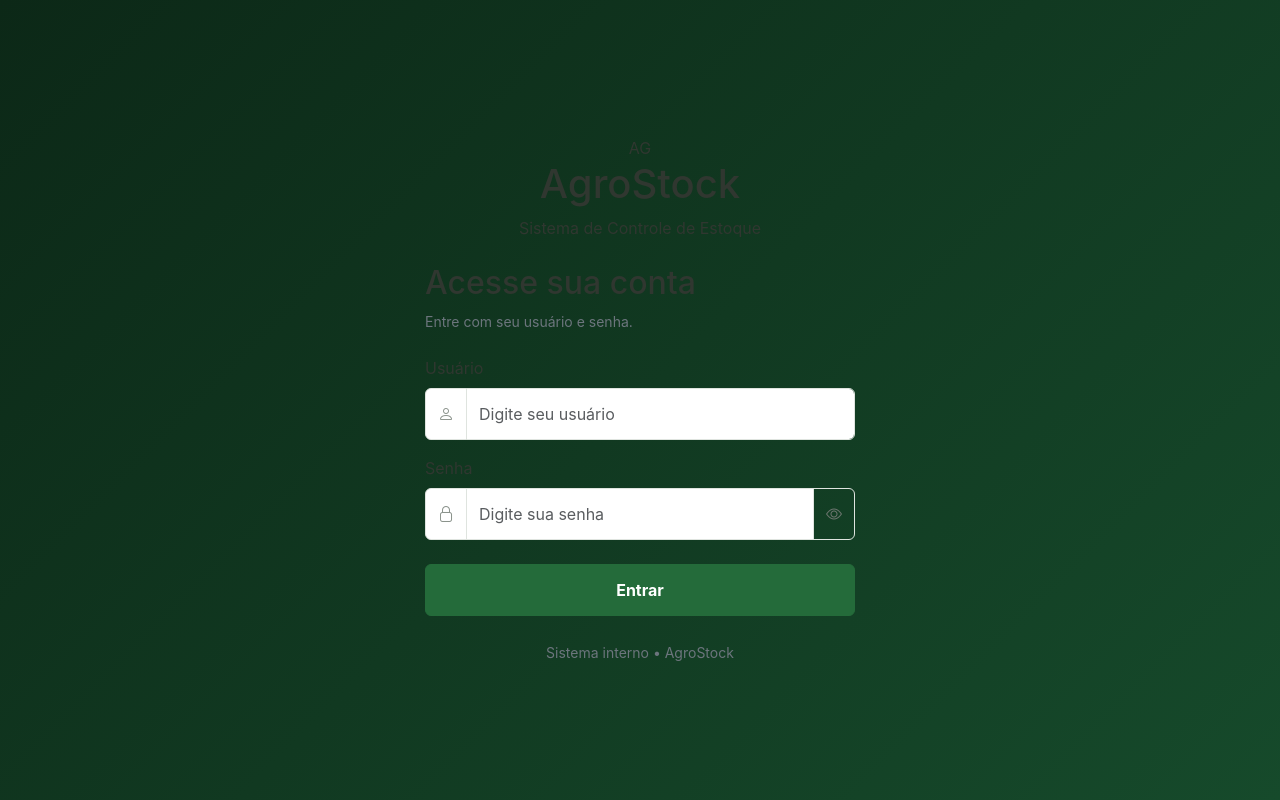
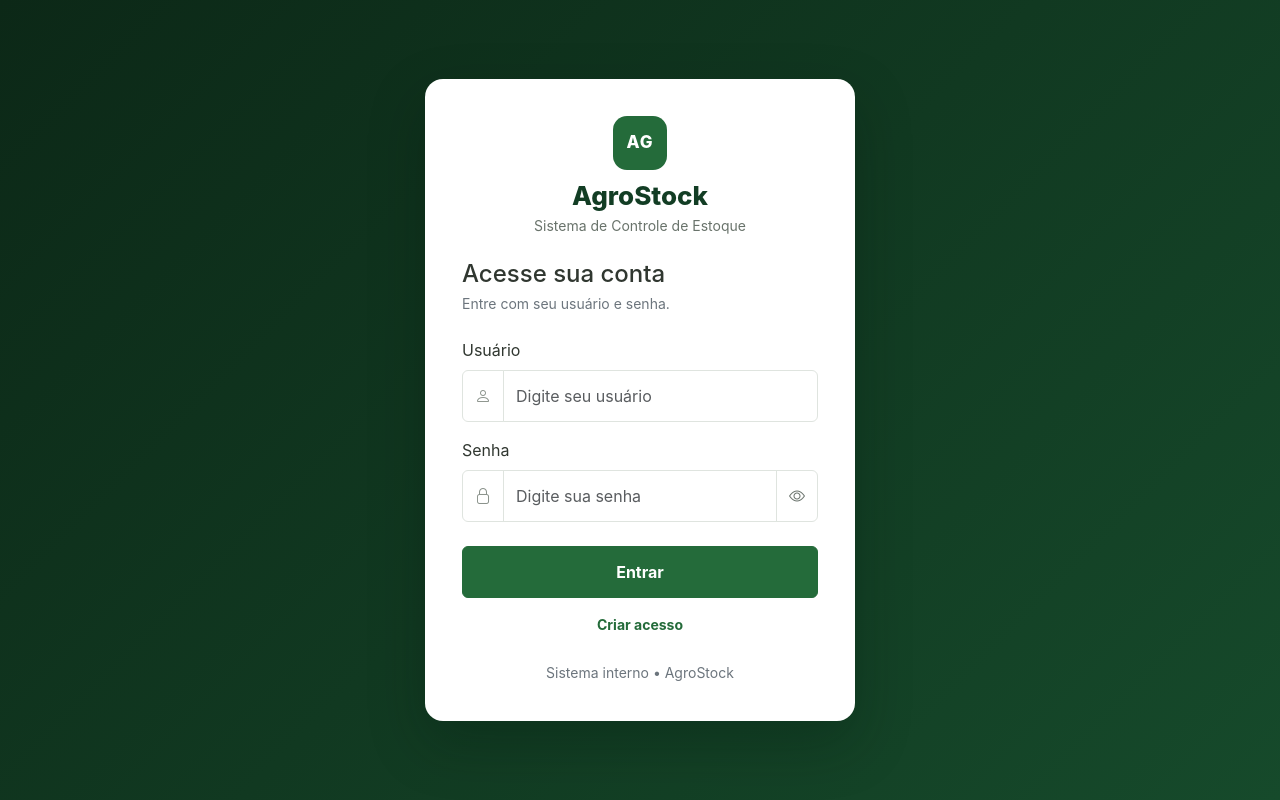
Before and after one commit to Ailtonmds/sistema-tcc-2026, a PHP site: page / in a window 1280 px wide. Run offline with PHP 8.4, Linux system fonts and the light colour scheme.

Commit message:
6-08-2026

```diff
--- a/frontend/style.css
+++ b/frontend/style.css
@@ -225,6 +225,55 @@
     width: 100%;
 
     max-width: 430px;
+
+    padding: 36px;
+    border: 1px solid rgba(255, 255, 255, 0.32);
+    border-radius: 18px;
+    background: #fff;
+    box-shadow: 0 22px 55px rgba(4, 25, 13, 0.28);
+}
+
+
+.logo {
+    width: 54px;
+    height: 54px;
+    display: inline-flex;
+    align-items: center;
+    justify-content: center;
+    margin-bottom: 10px;
+    border-radius: 14px;
+    background: var(--verde);
+    color: #fff;
+    font-size: 17px;
+    font-weight: 800;
+    letter-spacing: 1px;
+}
+
+.brand {
+    margin: 0;
+    color: var(--verde-escuro);
+    font-size: 26px;
+    font-weight: 800;
+}
+
+.subtitle {
+    margin: 4px 0 0;
+    color: var(--texto-secundario);
+    font-size: 14px;
+}
+
+.auth-link {
+    display: inline-block;
+    margin-top: 16px;
+    color: var(--verde);
+    font-size: 14px;
+    font-weight: 700;
+    text-decoration: none;
+}
+
+.auth-link:hover {
+    color: var(--verde-hover);
+    text-decoration: underline;
 }
 
 
@@ -535,6 +584,8 @@
 
     .login-card {
         max-width: 100%;
+
+        padding: 28px 22px;
     }
 
 }
--- a/index.html
+++ b/index.html
@@ -2,139 +2,51 @@
 <html lang="pt-BR">
 <head>
     <meta charset="UTF-8">
-    <meta
-        name="viewport"
-        content="width=device-width, initial-scale=1.0"
-    >
+    <meta name="viewport" content="width=device-width, initial-scale=1.0">
     <title>Login | AgroStock</title>
-    <!-- Bootstrap -->
-    <link
-        href="https://cdn.jsdelivr.net/npm/bootstrap@5.3.8/dist/css/bootstrap.min.css"
-        rel="stylesheet"
-    >
-    <!-- Bootstrap Icons -->
-    <link rel="stylesheet" href="https://cdn.jsdelivr.net/npm/bootstrap-icons@1.13.1/font/bootstrap-icons.min.css"
-    >
-    <!-- CSS -->
-    <link rel="stylesheet" href="/frontend/style.css">
+    <link href="https://cdn.jsdelivr.net/npm/bootstrap@5.3.8/dist/css/bootstrap.min.css" rel="stylesheet">
+    <link rel="stylesheet" href="https://cdn.jsdelivr.net/npm/bootstrap-icons@1.13.1/font/bootstrap-icons.min.css">
+    <link rel="stylesheet" href="frontend/style.css">
 </head>
 <body>
     <main class="login-container d-flex align-items-center justify-content-center">
-        <div class="login-card">
-            <!-- LOGO -->
+        <section class="login-card" aria-labelledby="tituloLogin">
             <div class="text-center mb-4">
-                <div class="logo">
-                    AG
-                </div>
-                <h1 class="brand">
-                    AgroStock
-                </h1>
-                <p class="subtitle">
-                    Sistema de Controle de Estoque
-                </p>
+                <div class="logo">AG</div>
+                <h1 class="brand">AgroStock</h1>
+                <p class="subtitle">Sistema de Controle de Estoque</p>
             </div>
-            <!-- TÍTULO -->
             <div class="mb-4">
-                <h2>
-                    Acesse sua conta
-                </h2>
-                <p class="text-secondary small mb-0">
-                    Entre com seu usuário e senha.
-                </p>
+                <h2 id="tituloLogin" class="h4 mb-1">Acesse sua conta</h2>
+                <p class="text-secondary small mb-0">Entre com seu usuário e senha.</p>
             </div>
-            <!-- FORMULÁRIO -->
-            <!-- CORRECAO: credenciais devem ser enviadas por POST, nunca pela URL. -->
             <form id="loginForm" action="backend/login.php" method="POST">
-                <!-- USUÁRIO -->
                 <div class="mb-3">
-                    <label
-                        for="usuario"
-                        class="form-label"
-                    >
-                        Usuário
-                    </label>
+                    <label for="usuario" class="form-label">Usuário</label>
                     <div class="input-group">
-                        <span class="input-group-text">
-                            <i class="bi bi-person"></i>
-                        </span>
-                        <input
-                            type="text"
-                            class="form-control"
-                            id="usuario"
-                            name="usuario"
-                            placeholder="Digite seu usuário"
-                            autocomplete="username"
-                            required
-                        >
+                        <span class="input-group-text"><i class="bi bi-person"></i></span>
+                        <input type="text" class="form-control" id="usuario" name="usuario" placeholder="Digite seu usuário" autocomplete="username" required>
                     </div>
                 </div>
-                <!-- SENHA -->
                 <div class="mb-3">
-                    <label
-                        for="senha"
-                        class="form-label"
-                    >
-                        Senha
-                    </label>
+                    <label for="senha" class="form-label">Senha</label>
                     <div class="input-group">
-                        <span class="input-group-text">
-                            <i class="bi bi-lock"></i>
-                        </span>
-                        <input
-                            type="password"
-                            class="form-control"
-                            id="senha"
-                            name="senha"
-                            placeholder="Digite sua senha"
-                            autocomplete="current-password"
-                            required
-                        >
-                        <button
-                            type="button"
-                            class="btn btn-outline-secondary"
-                            id="mostrarSenha"
-                            aria-label="Mostrar senha"
-                        >
-                            <i
-                                class="bi bi-eye"
-                                id="eyeIcon"
-                            ></i>
-                        </button>
+                        <span class="input-group-text"><i class="bi bi-lock"></i></span>
+                        <input type="password" class="form-control" id="senha" name="senha" placeholder="Digite sua senha" autocomplete="current-password" required>
+                        <button type="button" class="btn btn-outline-secondary" id="mostrarSenha" aria-label="Mostrar senha"><i class="bi bi-eye" id="eyeIcon"></i></button>
                     </div>
                 </div>
-                <!-- ERRO -->
-                <div
-                    id="mensagemErro"
-                    class="alert alert-danger d-none small"
-                ></div>
-                <!-- BOTÃO -->
-                    <button
-                        type="submit"
-                        class="btn btn-login w-100 mt-2"
-                        id="btnLogin"
-                    >
-                        <span id="textoBotao">
-                            Entrar
-                        </span>
-                        <span
-                            id="loading"
-                            class="spinner-border spinner-border-sm d-none"
-                        ></span>
-                    </button>
+                <div id="mensagemErro" class="alert alert-danger d-none small"></div>
+                <button type="submit" class="btn btn-login w-100 mt-2" id="btnLogin">
+                    <span id="textoBotao">Entrar</span>
+                    <span id="loading" class="spinner-border spinner-border-sm d-none"></span>
+                </button>
+                <div class="text-center"><a class="auth-link" href="criar%20login/index.html">Criar acesso</a></div>
             </form>
-            <!-- RODAPÉ -->
-            <div class="text-center mt-4">
-                <small class="text-secondary">
-                    Sistema interno • AgroStock
-                </small>
-            </div>
-        </div>
+            <div class="text-center mt-4"><small class="text-secondary">Sistema interno • AgroStock</small></div>
+        </section>
     </main>
-    <!-- Bootstrap JS -->
-    <script
-        src="https://cdn.jsdelivr.net/npm/bootstrap@5.3.8/dist/js/bootstrap.bundle.min.js"
-    ></script>
-    <!-- CORRECAO: restaura o comportamento do botao de visualizar senha. -->
+    <script src="https://cdn.jsdelivr.net/npm/bootstrap@5.3.8/dist/js/bootstrap.bundle.min.js"></script>
     <script src="frontend/login.js"></script>
 </body>
 </html>
```
Also changed, not shown: criar login/banco.sql (added, +28 -0 lines), criar login/conexao.php (added, +18 -0 lines), criar login/criar_usuario.php (added, +61 -0 lines), criar login/index.html (added, +27 -0 lines), criar login/style.css (added, +41 -0 lines), 1 other file.
